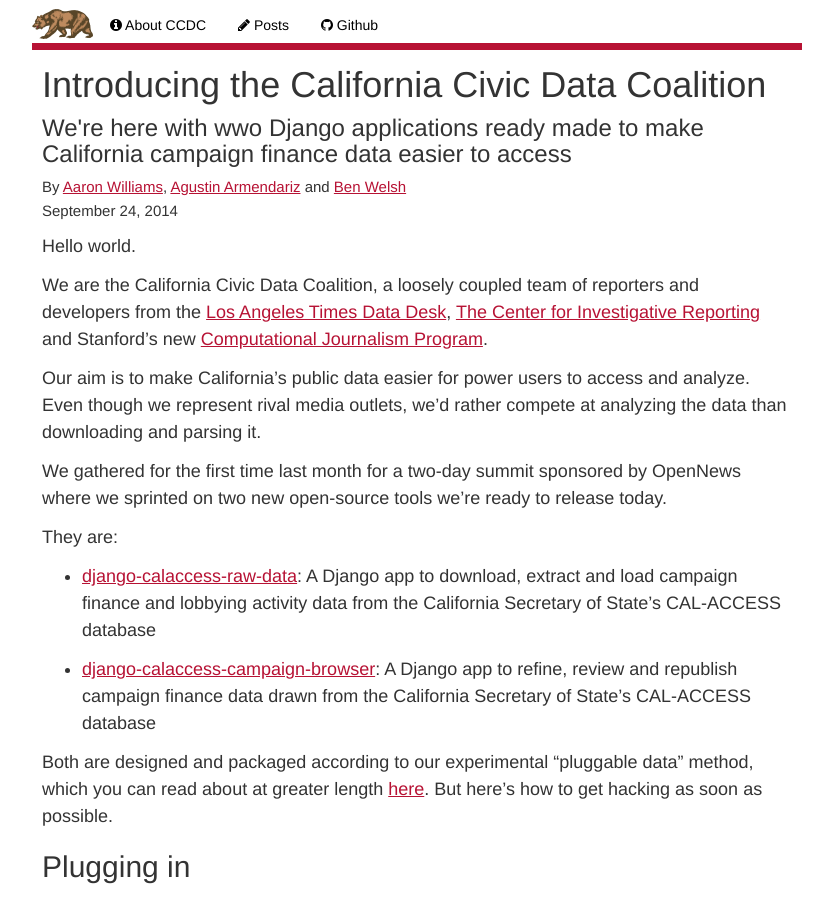
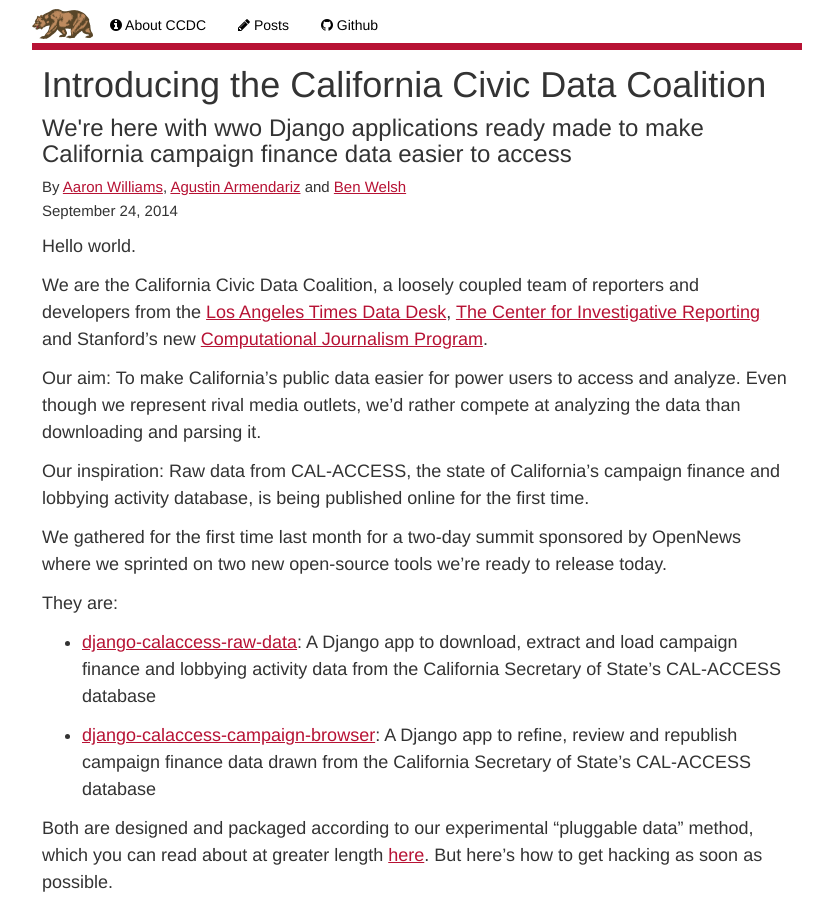
Before and after one commit to palewire/californiacivicdata.org, a Jekyll site: the page built from _posts/2014-09-24-hello-world.markdown, in a window 1280 px wide and 900 px high. Shown: the whole window, without its empty margins (223-1056 px from the left). Built offline with Jekyll 4.4.1, drawn with Linux system fonts in a browser that asks for light colours.

Commit message:
Updated 2014-09-24-hello-world.markdown

```diff
--- a/_posts/2014-09-24-hello-world.markdown
+++ b/_posts/2014-09-24-hello-world.markdown
@@ -10,7 +10,9 @@
 
 We are the California Civic Data Coalition, a loosely coupled team of reporters and developers from the [Los Angeles Times Data Desk](http://www.latimes.com/local/datadesk/), [The Center for Investigative Reporting](http://cironline.org/) and Stanford's new [Computational Journalism Program](http://towcenter.org/blog/data-journalist-profile-cheryl-phillips-stanford-data-journalism/).
 
-Our aim is to make California's public data easier for power users to access and analyze. Even though we represent rival media outlets, we’d rather compete at analyzing the data than downloading and parsing it.
+Our aim: To make California's public data easier for power users to access and analyze. Even though we represent rival media outlets, we’d rather compete at analyzing the data than downloading and parsing it.
+
+Our inspiration: Raw data from CAL-ACCESS, the state of California’s campaign finance and lobbying activity database, is being published online for the first time.
 
 We gathered for the first time last month for a two-day summit sponsored by OpenNews where we sprinted on two new open-source tools we're ready to release today.
 
```
